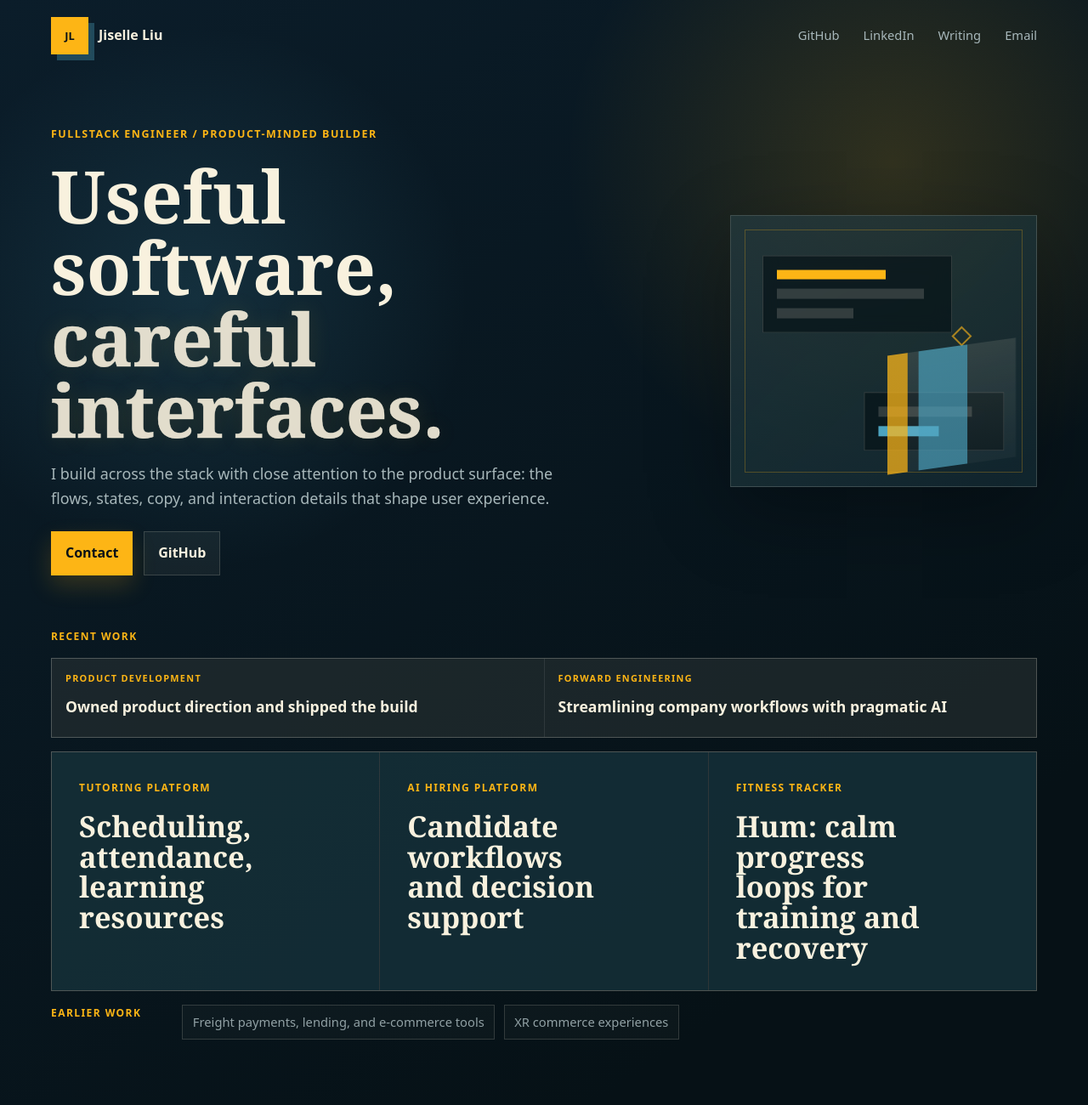
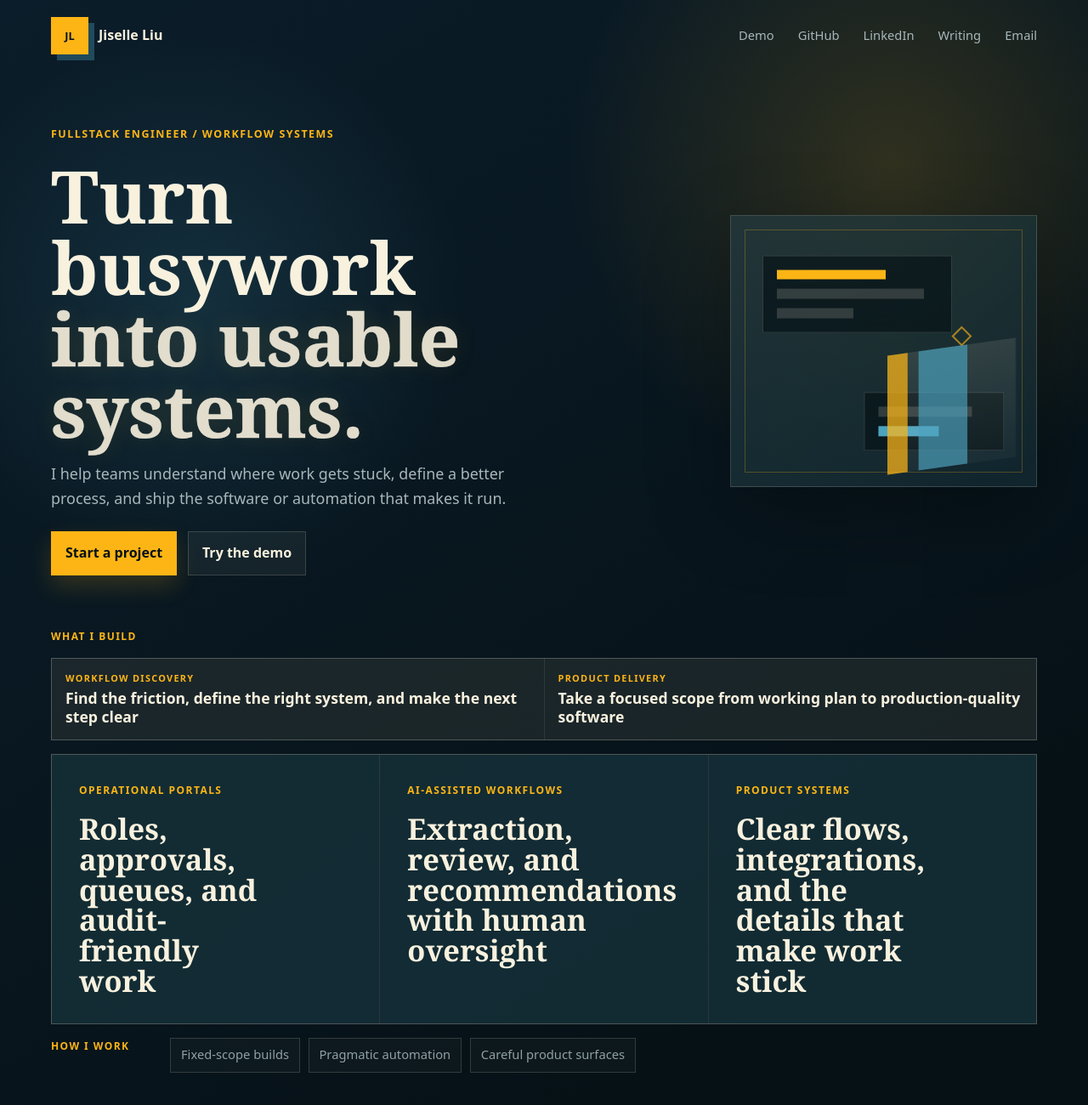
Before and after one commit to jiselle03/jiselle03.github.io, an Astro site: page / in a window 1280 px wide. Shown: the top 1300 px of the page at 85% size. Built offline with nearby package versions, Linux system fonts and the light colour scheme; Astro itself is replaced by a stand-in of ours.

Commit message:
feat(portfolio): position workflow systems offer

```diff
--- a/src/pages/index.astro
+++ b/src/pages/index.astro
@@ -2,6 +2,7 @@
 import '../styles/global.css';
 
 const links = [
+  { label: 'Demo', href: '/demo/vendor-readiness/' },
   { label: 'GitHub', href: 'https://github.com/jiselle03' },
   { label: 'LinkedIn', href: 'https://linkedin.com/in/jiselleliu' },
   { label: 'Writing', href: 'https://www.timidmag.com/writers/jiselle-liu' },
@@ -9,17 +10,17 @@ const links = [
 ];
 
 const signals = [
-  { label: 'Tutoring Platform', value: 'Scheduling, attendance, learning resources' },
-  { label: 'AI Hiring Platform', value: 'Candidate workflows and decision support' },
-  { label: 'Fitness Tracker', value: 'Hum: calm progress loops for training and recovery' },
+  { label: 'Operational portals', value: 'Roles, approvals, queues, and audit-friendly work' },
+  { label: 'AI-assisted workflows', value: 'Extraction, review, and recommendations with human oversight' },
+  { label: 'Product systems', value: 'Clear flows, integrations, and the details that make work stick' },
 ];
 
 const ownershipNotes = [
-  { label: 'Product development', value: 'Owned product direction and shipped the build' },
-  { label: 'Forward engineering', value: 'Streamlining company workflows with pragmatic AI' },
+  { label: 'Workflow discovery', value: 'Find the friction, define the right system, and make the next step clear' },
+  { label: 'Product delivery', value: 'Take a focused scope from working plan to production-quality software' },
 ];
 
-const earlierWork = ['Freight payments, lending, and e-commerce tools', 'XR commerce experiences'];
+const waysOfWorking = ['Fixed-scope builds', 'Pragmatic automation', 'Careful product surfaces'];
 
 const preferredStack = ['TypeScript', 'Next.js', 'React', 'tRPC', 'Drizzle', 'PostgreSQL', 'Tailwind', 'OpenAI', 'Vitest'];
 const additionalExperience = ['Vue', 'Ruby on Rails', 'Go', 'Express', 'MongoDB', 'React Query', 'Playwright', 'Claude Code', 'Codex'];
@@ -30,7 +31,7 @@ const additionalExperience = ['Vue', 'Ruby on Rails', 'Go', 'Express', 'MongoDB'
   <head>
     <meta charset="utf-8" />
     <meta name="viewport" content="width=device-width, initial-scale=1" />
-    <meta name="description" content="Jiselle Liu, fullstack engineer building useful software and careful interfaces." />
+    <meta name="description" content="Jiselle Liu builds workflow software that helps teams turn busywork into usable systems." />
     <meta name="theme-color" content="#0b1d2a" />
     <link rel="icon" type="image/svg+xml" href="/icons/jl-mark.svg" />
     <link rel="alternate icon" href="/icons/favicon_512.png" />
@@ -59,19 +60,19 @@ const additionalExperience = ['Vue', 'Ruby on Rails', 'Go', 'Express', 'MongoDB'
     <main id="main" class="page-shell">
       <section class="hero" aria-labelledby="hero-title">
         <div class="hero-copy">
-          <p class="eyebrow">Fullstack engineer / product-minded builder</p>
+          <p class="eyebrow">Fullstack engineer / workflow systems</p>
           <h1 id="hero-title">
-            <span>Useful software,</span>
-            <span>careful interfaces.</span>
+            <span>Turn busywork</span>
+            <span>into usable systems.</span>
           </h1>
           <p class="lede">
-            I build across the stack with close attention to the product surface:
-            the flows, states, copy, and interaction details that shape user experience.
+            I help teams understand where work gets stuck, define a better process, and ship
+            the software or automation that makes it run.
           </p>
 
           <div class="hero-actions" aria-label="Primary links">
-            <a class="button button-primary" href="mailto:hello@jiselleliu.com">Contact</a>
-            <a class="button button-secondary" href="https://github.com/jiselle03" target="_blank" rel="noreferrer">GitHub</a>
+            <a class="button button-primary" href="mailto:hello@jiselleliu.com?subject=Project%20inquiry">Start a project</a>
+            <a class="button button-secondary" href="/demo/vendor-readiness/">Try the demo</a>
           </div>
         </div>
 
@@ -91,7 +92,7 @@ const additionalExperience = ['Vue', 'Ruby on Rails', 'Go', 'Express', 'MongoDB'
 
       <section class="work-section" aria-labelledby="work-title">
         <div class="section-kicker">
-          <h2 id="work-title">Recent work</h2>
+          <h2 id="work-title">What I build</h2>
         </div>
 
         <div class="ownership-strip" aria-label="Work style">
@@ -112,10 +113,10 @@ const additionalExperience = ['Vue', 'Ruby on Rails', 'Go', 'Express', 'MongoDB'
           ))}
         </div>
 
-        <div class="earlier-work" aria-label="Earlier work">
-          <p>Earlier work</p>
+        <div class="earlier-work" aria-label="Ways of working">
+          <p>How I work</p>
           <ul>
-            {earlierWork.map((item) => (
+            {waysOfWorking.map((item) => (
               <li>{item}</li>
             ))}
           </ul>
```
